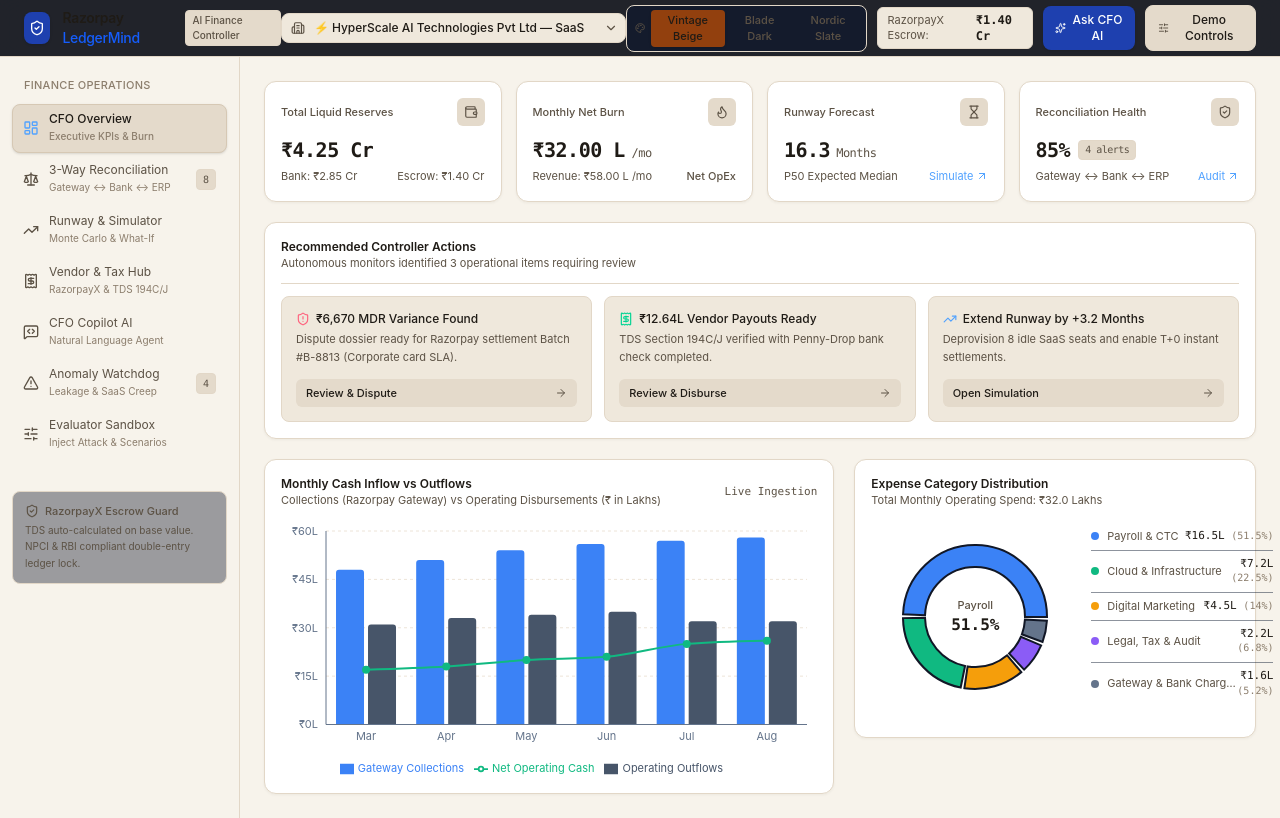
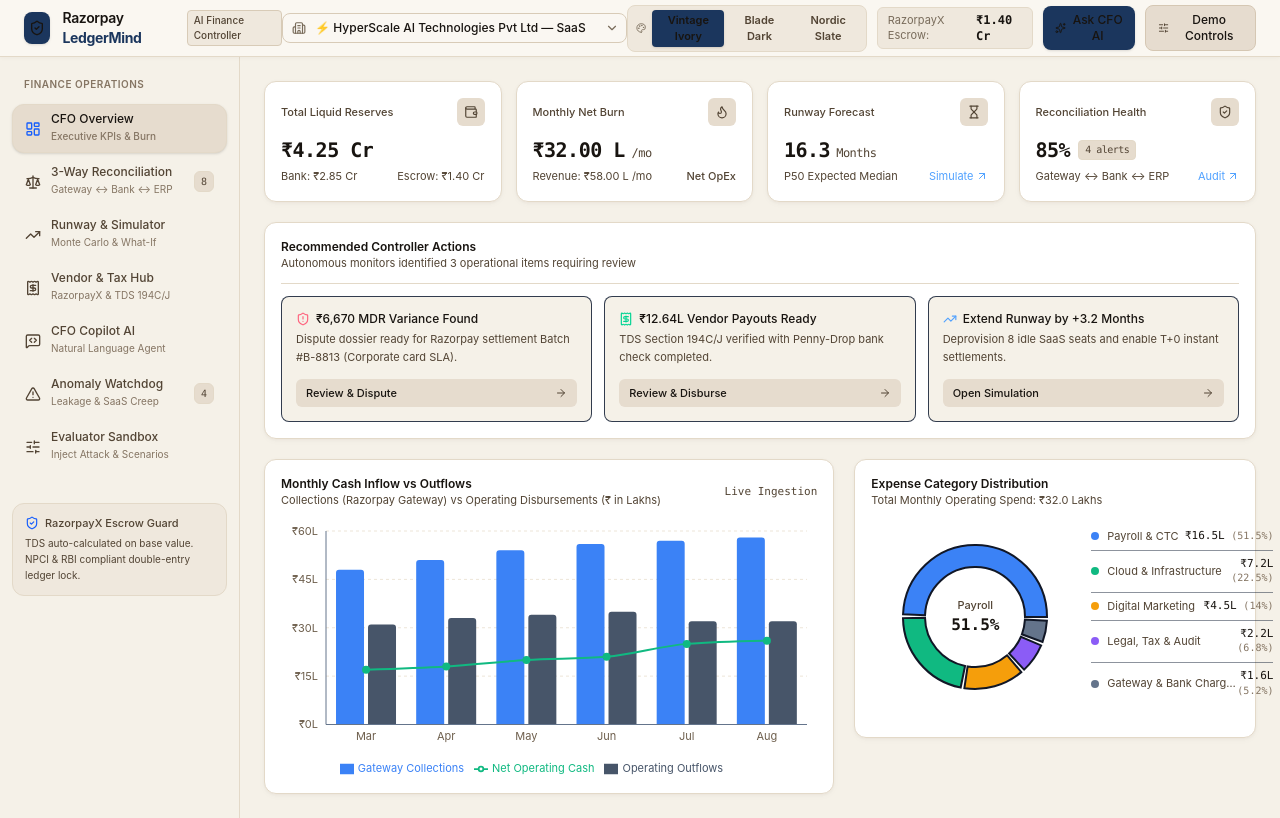
Before and after one commit to pearlsoni021/roger, a React (Vite) app: page / in a window 1280 px wide. Built offline with nearby package versions, Linux system fonts and the light colour scheme.

Commit message:
feat(ui): full-page luxury vintage warm beige & ivory aesthetic overhaul

```diff
--- a/src/components/layout/Navbar.tsx
+++ b/src/components/layout/Navbar.tsx
@@ -24,20 +24,34 @@ export const Navbar: React.FC<NavbarProps> = ({
   currentTheme = 'vintage',
   onSelectTheme,
 }) => {
+  const isVintage = currentTheme === 'vintage';
+
   return (
-    <header className="sticky top-0 z-40 w-full border-b border-slate-800/80 bg-[#090D16]/90 backdrop-blur-md">
+    <header className={`sticky top-0 z-40 w-full border-b backdrop-blur-md transition-colors duration-200 ${
+      isVintage
+        ? 'border-[#E3D9C8] bg-[#FAF7F2]/95 shadow-[0_1px_4px_rgba(40,30,15,0.04)]'
+        : 'border-slate-800/80 bg-[#090D16]/90'
+    }`}>
       <div className="flex h-14 items-center justify-between px-4 sm:px-6">
         {/* Left: Brand & Product Title */}
         <div className="flex items-center gap-3">
-          <div className="flex h-8 w-8 items-center justify-center rounded-lg bg-blue-600 text-white shadow-sm">
+          <div className={`flex h-8 w-8 items-center justify-center rounded-lg shadow-sm ${
+            isVintage ? 'bg-[#1B365D] text-white' : 'bg-blue-600 text-white'
+          }`}>
             <ShieldCheck className="h-4 w-4" />
           </div>
           <div>
             <div className="flex items-center gap-2">
-              <span className="text-sm font-semibold tracking-tight text-slate-100">
-                Razorpay <span className="text-blue-600 font-medium">LedgerMind</span>
+              <span className={`text-sm font-semibold tracking-tight ${
+                isVintage ? 'text-[#181410]' : 'text-slate-100'
+              }`}>
+                Razorpay <span className={isVintage ? 'text-[#1B365D] font-bold' : 'text-blue-400 font-medium'}>LedgerMind</span>
               </span>
-              <span className="rounded border border-slate-700 bg-slate-800/80 px-1.5 py-0.5 text-[10px] font-medium text-slate-300">
+              <span className={`rounded px-1.5 py-0.5 text-[10px] font-medium border ${
+                isVintage
+                  ? 'border-[#D8CBB7] bg-[#EFE8DD] text-[#524434]'
+                  : 'border-slate-700 bg-slate-800/80 text-slate-300'
+              }`}>
                 AI Finance Controller
               </span>
             </div>
@@ -56,7 +70,11 @@ export const Navbar: React.FC<NavbarProps> = ({
                 const found = companies.find(c => c.id === e.target.value);
                 if (found) onSelectCompany(found);
               }}
-              className="appearance-none cursor-pointer rounded-lg border border-slate-700/70 bg-slate-900/90 py-1.5 pl-8 pr-7 text-xs font-medium text-slate-200 hover:border-slate-600 focus:outline-none transition-colors"
+              className={`appearance-none cursor-pointer rounded-lg border py-1.5 pl-8 pr-7 text-xs font-medium focus:outline-none transition-colors ${
+                isVintage
+                  ? 'border-[#D8CBB7] bg-[#FAF7F2] text-[#181410] hover:border-[#B8A68E]'
+                  : 'border-slate-700/70 bg-slate-900/90 text-slate-200 hover:border-slate-600'
+              }`}
             >
               {companies.map((comp) => (
                 <option key={comp.id} value={comp.id}>
@@ -64,8 +82,12 @@ export const Navbar: React.FC<NavbarProps> = ({
                 </option>
               ))}
             </select>
-            <Building2 className="pointer-events-none absolute left-2.5 top-1/2 h-3.5 w-3.5 -translate-y-1/2 text-slate-400" />
-            <ChevronDown className="pointer-events-none absolute right-2 top-1/2 h-3.5 w-3.5 -translate-y-1/2 text-slate-400" />
+            <Building2 className={`pointer-events-none absolute left-2.5 top-1/2 h-3.5 w-3.5 -translate-y-1/2 ${
+              isVintage ? 'text-[#786B5A]' : 'text-slate-400'
+            }`} />
+            <ChevronDown className={`pointer-events-none absolute right-2 top-1/2 h-3.5 w-3.5 -translate-y-1/2 ${
+              isVintage ? 'text-[#786B5A]' : 'text-slate-400'
+            }`} />
           </div>
         </div>
 
@@ -73,28 +95,36 @@ export const Navbar: React.FC<NavbarProps> = ({
         <div className="flex items-center gap-2 sm:gap-2.5">
           {/* Theme Palette Switcher */}
           {onSelectTheme && (
-            <div className="hidden lg:flex items-center gap-1 rounded-lg border border-slate-800 bg-slate-900/70 p-1 text-[11px]">
-              <Palette className="h-3.5 w-3.5 text-slate-400 ml-1 mr-0.5" />
+            <div className={`hidden lg:flex items-center gap-1 rounded-lg border p-1 text-[11px] ${
+              isVintage ? 'border-[#E3D9C8] bg-[#EFE8DD]' : 'border-slate-800 bg-slate-900/70'
+            }`}>
+              <Palette className={`h-3.5 w-3.5 ml-1 mr-0.5 ${isVintage ? 'text-[#786B5A]' : 'text-slate-400'}`} />
               <button
                 onClick={() => onSelectTheme('vintage')}
-                className={`rounded px-2.5 py-0.5 font-medium transition-colors ${
-                  currentTheme === 'vintage' ? 'bg-[#92400E] text-white shadow-sm' : 'text-slate-400 hover:text-slate-200'
+                className={`rounded px-2.5 py-0.5 font-semibold transition-all ${
+                  currentTheme === 'vintage'
+                    ? 'bg-[#1B365D] text-white shadow-sm'
+                    : isVintage ? 'text-[#524434] hover:text-[#181410]' : 'text-slate-400 hover:text-slate-200'
                 }`}
               >
-                Vintage Beige
+                Vintage Ivory
               </button>
               <button
                 onClick={() => onSelectTheme('dark')}
-                className={`rounded px-2.5 py-0.5 font-medium transition-colors ${
-                  currentTheme === 'dark' ? 'bg-blue-600 text-white' : 'text-slate-400 hover:text-slate-200'
+                className={`rounded px-2.5 py-0.5 font-semibold transition-all ${
+                  currentTheme === 'dark'
+                    ? 'bg-blue-600 text-white shadow-sm'
+                    : isVintage ? 'text-[#524434] hover:text-[#181410]' : 'text-slate-400 hover:text-slate-200'
                 }`}
               >
                 Blade Dark
               </button>
               <button
                 onClick={() => onSelectTheme('slate')}
-                className={`rounded px-2.5 py-0.5 font-medium transition-colors ${
-                  currentTheme === 'slate' ? 'bg-emerald-600 text-white' : 'text-slate-400 hover:text-slate-200'
+                className={`rounded px-2.5 py-0.5 font-semibold transition-all ${
+                  currentTheme === 'slate'
+                    ? 'bg-emerald-600 text-white shadow-sm'
+                    : isVintage ? 'text-[#524434] hover:text-[#181410]' : 'text-slate-400 hover:text-slate-200'
                 }`}
               >
                 Nordic Slate
@@ -103,15 +133,21 @@ export const Navbar: React.FC<NavbarProps> = ({
           )}
 
           {/* RazorpayX Escrow Balance */}
-          <div className="hidden sm:flex items-center gap-2 rounded-md border border-slate-800 bg-slate-900/60 px-2.5 py-1 text-xs">
-            <span className="text-[11px] text-slate-400">RazorpayX Escrow:</span>
-            <span className="font-semibold text-slate-200 font-mono">{formatINR(selectedCompany.razorpayXBalanceINR, { compact: true })}</span>
+          <div className={`hidden sm:flex items-center gap-2 rounded-md border px-2.5 py-1 text-xs ${
+            isVintage ? 'border-[#E3D9C8] bg-[#EFE8DD]' : 'border-slate-800 bg-slate-900/60'
+          }`}>
+            <span className={`text-[11px] ${isVintage ? 'text-[#786B5A]' : 'text-slate-400'}`}>RazorpayX Escrow:</span>
+            <span className={`font-semibold font-mono ${isVintage ? 'text-[#181410]' : 'text-slate-200'}`}>
+              {formatINR(selectedCompany.razorpayXBalanceINR, { compact: true })}
+            </span>
           </div>
 
           {/* Ask CFO Copilot Button */}
           <button
             onClick={onOpenCopilot}
-            className="flex items-center gap-1.5 rounded-lg bg-blue-600 px-3 py-1.5 text-xs font-medium text-white hover:bg-blue-500 transition-colors shadow-sm"
+            className={`flex items-center gap-1.5 rounded-lg px-3 py-1.5 text-xs font-medium text-white shadow-sm transition-colors ${
+              isVintage ? 'bg-[#1B365D] hover:bg-[#142A4A]' : 'bg-blue-600 hover:bg-blue-500'
+            }`}
           >
             <Sparkles className="h-3.5 w-3.5" />
             <span>Ask CFO AI</span>
@@ -120,9 +156,13 @@ export const Navbar: React.FC<NavbarProps> = ({
           {/* Evaluator Demo Controls Button */}
           <button
             onClick={onOpenDemo}
-            className="flex items-center gap-1.5 rounded-lg border border-slate-700 bg-slate-800 px-3 py-1.5 text-xs font-medium text-slate-200 hover:bg-slate-700 hover:text-white transition-colors"
+            className={`flex items-center gap-1.5 rounded-lg border px-3 py-1.5 text-xs font-medium transition-colors ${
+              isVintage
+                ? 'border-[#D5C7B3] bg-[#E6DCCF] text-[#181410] hover:bg-[#D5C7B3]'
+                : 'border-slate-700 bg-slate-800 text-slate-200 hover:bg-slate-700 hover:text-white'
+            }`}
           >
-            <SlidersHorizontal className="h-3.5 w-3.5 text-slate-400" />
+            <SlidersHorizontal className={`h-3.5 w-3.5 ${isVintage ? 'text-[#524434]' : 'text-slate-400'}`} />
             <span className="hidden sm:inline">Demo Controls</span>
           </button>
         </div>
--- a/src/components/layout/Sidebar.tsx
+++ b/src/components/layout/Sidebar.tsx
@@ -74,8 +74,8 @@ export const Sidebar: React.FC<SidebarProps> = ({
 
   return (
     <aside className="w-60 shrink-0 border-r border-slate-800/80 bg-[#0B0F19] p-3 hidden lg:block">
-      <div className="space-y-0.5">
-        <div className="px-3 py-2 text-[11px] font-medium tracking-wide text-slate-500 uppercase">
+      <div className="space-y-1">
+        <div className="px-3 py-2 text-[10px] font-semibold tracking-wider text-slate-500 uppercase">
           Finance Operations
         </div>
 
@@ -86,16 +86,16 @@ export const Sidebar: React.FC<SidebarProps> = ({
             <button
               key={item.id}
               onClick={() => onSelectTab(item.id)}
-              className={`group flex w-full items-center justify-between rounded-lg px-2.5 py-2 text-left transition-colors ${
+              className={`group flex w-full items-center justify-between rounded-xl px-3 py-2 text-left transition-all ${
                 isActive
                   ? 'bg-slate-800/80 text-white font-medium border border-slate-700/80 shadow-sm'
                   : 'text-slate-400 hover:bg-slate-900/60 hover:text-slate-200 border border-transparent'
               }`}
             >
               <div className="flex items-center gap-2.5">
-                <Icon className={`h-4 w-4 ${isActive ? 'text-blue-400' : 'text-slate-400 group-hover:text-slate-300'}`} />
+                <Icon className={`h-4 w-4 shrink-0 ${isActive ? 'text-blue-600' : 'text-slate-400 group-hover:text-slate-300'}`} />
                 <div>
-                  <div className="text-xs leading-none">
+                  <div className="text-xs leading-none font-medium">
                     {item.label}
                   </div>
                   <div className="text-[10px] text-slate-500 mt-1">
@@ -105,7 +105,7 @@ export const Sidebar: React.FC<SidebarProps> = ({
               </div>
 
               {item.badge && (
-                <span className="rounded bg-slate-800 px-1.5 py-0.5 text-[10px] font-mono text-slate-300 border border-slate-700">
+                <span className="rounded-md bg-slate-800 px-1.5 py-0.5 text-[10px] font-mono text-slate-300 border border-slate-700">
                   {item.badge}
                 </span>
               )}
@@ -115,9 +115,9 @@ export const Sidebar: React.FC<SidebarProps> = ({
       </div>
 
       {/* Subtle RazorpayX Trust Footer */}
-      <div className="mt-8 rounded-lg border border-slate-800/80 bg-slate-900/40 p-3 text-xs">
+      <div className="mt-8 rounded-xl border border-slate-800/80 bg-slate-900/40 p-3 text-xs">
         <div className="flex items-center gap-1.5 text-slate-300 font-medium text-[11px]">
-          <ShieldCheck className="h-3.5 w-3.5 text-slate-400" />
+          <ShieldCheck className="h-3.5 w-3.5 text-blue-600" />
           <span>RazorpayX Escrow Guard</span>
         </div>
         <p className="mt-1 text-[10px] text-slate-400 leading-relaxed">
--- a/src/index.css
+++ b/src/index.css
@@ -2,31 +2,40 @@
 
 @layer base {
   :root {
-    /* Default: Vintage Light & Beige Theme */
-    --bg-main: #F7F3EB;
+    --bg-page: #F5F1E8;
+    --bg-surface: #FAF7F2;
     --bg-card: #FFFFFF;
-    --bg-card-subtle: #EFE8DC;
-    --bg-card-muted: #E6DDCF;
-    --border-color: #E2D7C7;
-    --border-subtle: #EDE4D8;
-    --border-hover: #CFC1AD;
-    --text-primary: #1F1B16;
-    --text-secondary: #5C5245;
-    --text-muted: #8C7E6D;
-
-    /* Vintage Accents */
-    --accent-blue: #1E40AF;
-    --accent-blue-hover: #1D4ED8;
-    --accent-sage: #166534;
-    --accent-terracotta: #991B1B;
-    --accent-ochre: #B45309;
-    --accent-plum: #6B21A8;
+    --bg-card-subtle: #EFE9DD;
+    --bg-card-accent: #E8E0D0;
+    --border-main: #E3D9C8;
+    --border-subtle: #EFE8DC;
+    --border-hover: #D0C3AE;
+    --text-heading: #181410;
+    --text-body: #4A3E31;
+    --text-sub: #786B5A;
+    --text-muted: #9E907E;
+    --accent-navy: #1B365D;
+    --accent-navy-hover: #142A4A;
+    --accent-gold: #9A6728;
+    --accent-gold-hover: #80541E;
+    --badge-green-bg: #EAF4EC;
+    --badge-green-text: #195229;
+    --badge-green-border: #C9E5CD;
+    --badge-red-bg: #FCECE9;
+    --badge-red-text: #992318;
+    --badge-red-border: #F7CCC5;
+    --badge-blue-bg: #EAF2FC;
+    --badge-blue-text: #1A4E8A;
+    --badge-blue-border: #C8DCF7;
+    --badge-purple-bg: #F5ECFA;
+    --badge-purple-text: #66268A;
+    --badge-purple-border: #E5CCF5;
   }
 
   body {
-    background-color: var(--bg-main);
-    color: var(--text-primary);
-    font-family: -apple-system, BlinkMacSystemFont, 'Inter', 'Segoe UI', Roboto, Helvetica, Arial, sans-serif;
+    background-color: var(--bg-page);
+    color: var(--text-heading);
+    font-family: -apple-system, BlinkMacSystemFont, 'Inter', -apple-system, 'SF Pro Display', 'Segoe UI', Roboto, sans-serif;
     margin: 0;
     padding: 0;
     min-height: 100vh;
@@ -35,209 +44,239 @@
   }
 }
 
-/* =========================================================
-   VINTAGE BEIGE THEME (Default & Active)
-   Warm parchment, crisp ivory cards, espresso text, vintage accents
-   ========================================================= */
-.theme-vintage {
-  --bg-main: #F7F3EB;
-  --bg-card: #FFFFFF;
-  --bg-card-subtle: #EFE8DC;
-  --bg-card-muted: #E6DDCF;
-  --border-color: #E2D7C7;
-  --border-subtle: #EDE4D8;
-  --border-hover: #CFC1AD;
-  --text-primary: #1F1B16;
-  --text-secondary: #5C5245;
-  --text-muted: #8C7E6D;
-  --accent-blue: #1E40AF;
-  --accent-blue-hover: #1D4ED8;
+/* =========================================================================
+   COMPREHENSIVE LUXURY VINTAGE BEIGE & WARM IVORY THEME (WHOLE PAGE OVERRIDE)
+   ========================================================================= */
+
+/* Whole page background */
+.theme-vintage,
+.theme-vintage #root,
+.theme-vintage body {
+  background-color: #F5F1E8 !important;
+  color: #181410 !important;
 }
 
+/* Main background containers */
 .theme-vintage .bg-\[\#0B0F19\],
 .theme-vintage .bg-\[\#090D16\],
-.theme-vintage .bg-\[\#050B18\] {
-  background-color: #F7F3EB !important;
-  color: #1F1B16 !important;
+.theme-vintage .bg-\[\#050B18\],
+.theme-vintage .bg-\[\#080C14\],
+.theme-vintage .bg-\[\#0D131F\],
+.theme-vintage .bg-\[\#0B1120\],
+.theme-vintage .bg-\[\#070D1C\] {
+  background-color: #F5F1E8 !important;
+  color: #181410 !important;
 }
 
+/* Luxury Cards & Panels */
 .theme-vintage .bg-\[\#111726\],
 .theme-vintage .bg-\[\#0F172A\],
-.theme-vintage .bg-\[\#0A1224\] {
+.theme-vintage .bg-\[\#0A1224\],
+.theme-vintage .bg-\[\#141C2E\] {
   background-color: #FFFFFF !important;
-  border-color: #E2D7C7 !important;
-  box-shadow: 0 1px 3px rgba(45, 35, 20, 0.05);
+  border-color: #E3D9C8 !important;
+  box-shadow: 0 2px 8px -2px rgba(50, 40, 25, 0.05), 0 1px 3px rgba(50, 40, 25, 0.03) !important;
+  color: #181410 !important;
 }
 
-.theme-vintage .bg-\[\#0D131F\],
-.theme-vintage .bg-\[\#0B1120\],
-.theme-vintage .bg-\[\#070D1C\],
+/* Sub-panels, inputs, and internal containers */
+.theme-vintage .bg-slate-900\/40,
 .theme-vintage .bg-slate-900\/60,
+.theme-vintage .bg-slate-900\/70,
 .theme-vintage .bg-slate-900\/90,
+.theme-vintage .bg-slate-900,
 .theme-vintage .bg-slate-950,
 .theme-vintage .bg-slate-950\/70 {
-  background-color: #EFE8DC !important;
-  border-color: #E2D7C7 !important;
+  background-color: #EFE8DD !important;
+  border-color: #E3D9C8 !important;
+  color: #181410 !important;
 }
 
-.theme-vintage .bg-slate-900 {
-  background-color: #EFE8DC !important;
-  border-color: #E2D7C7 !important;
-}
-
+/* Interactive buttons & pill items */
 .theme-vintage .bg-slate-800,
 .theme-vintage .bg-slate-800\/60,
 .theme-vintage .bg-slate-800\/70,
 .theme-vintage .bg-slate-800\/80,
 .theme-vintage .bg-slate-800\/90 {
-  background-color: #E4DACB !important;
-  border-color: #D6C8B4 !important;
-  color: #2D251C !important;
+  background-color: #E6DCce !important;
+  border-color: #D5C7B3 !important;
+  color: #181410 !important;
 }
 
 .theme-vintage .hover\:bg-slate-800\/40:hover,
-.theme-vintage .hover\:bg-slate-700:hover {
-  background-color: #EDE4D6 !important;
+.theme-vintage .hover\:bg-slate-700:hover,
+.theme-vintage .hover\:bg-slate-900\/60:hover {
+  background-color: #ECE1D2 !important;
 }
 
+/* Borders */
 .theme-vintage .border-slate-800,
 .theme-vintage .border-slate-800\/60,
 .theme-vintage .border-slate-800\/80,
 .theme-vintage .border-slate-700,
 .theme-vintage .border-slate-700\/60,
-.theme-vintage .border-slate-700\/70 {
-  border-color: #E2D7C7 !important;
+.theme-vintage .border-slate-700\/70,
+.theme-vintage .border-slate-700\/80,
+.theme-vintage .border-slate-900,
+.theme-vintage .border-slate-900\/60 {
+  border-color: #E3D9C8 !important;
 }
 
+.theme-vintage .divide-slate-800\/60 > :not([hidden]) ~ :not([hidden]) {
+  border-color: #EFE8DC !important;
+}
+
+/* Typography Overrides */
 .theme-vintage .text-slate-100,
 .theme-vintage .text-slate-200,
 .theme-vintage .text-white {
-  color: #1F1B16 !important;
+  color: #181410 !important;
 }
 
 .theme-vintage .text-slate-300,
 .theme-vintage .text-slate-400 {
-  color: #5C5245 !important;
+  color: #524434 !important;
 }
 
-.theme-vintage .text-slate-500 {
-  color: #8C7E6D !important;
+.theme-vintage .text-slate-500,
+.theme-vintage .text-slate-600 {
+  color: #857563 !important;
 }
 
+/* Primary Action Buttons */
+.theme-vintage .bg-blue-600 {
+  background-color: #1B365D !important;
+  color: #FFFFFF !important;
+  box-shadow: 0 2px 4px rgba(27, 54, 93, 0.15) !important;
+}
+
+.theme-vintage .bg-blue-600 .text-white,
+.theme-vintage .bg-blue-600 span,
+.theme-vintage .bg-blue-600 svg {
+  color: #FFFFFF !important;
+}
+
+.theme-vintage .bg-blue-600:hover {
+  background-color: #142A4A !important;
+}
+
+/* Form Inputs, Selects & Sliders */
 .theme-vintage input,
 .theme-vintage select {
-  background-color: #FAF6F0 !important;
-  border-color: #D6C8B4 !important;
-  color: #1F1B16 !important;
+  background-color: #FAF7F2 !important;
+  border-color: #D8CBB7 !important;
+  color: #181410 !important;
 }
 
 .theme-vintage input::placeholder {
-  color: #9C8E7E !important;
+  color: #9E907E !important;
 }
 
-.theme-vintage .bg-blue-600 {
-  background-color: #1E40AF !important;
-  color: #FFFFFF !important;
+.theme-vintage input[type="range"] {
+  accent-color: #1B365D !important;
 }
 
-.theme-vintage .bg-blue-600 .text-white {
-  color: #FFFFFF !important;
+/* Table Headers & Rows */
+.theme-vintage table thead {
+  background-color: #EFE9DD !important;
+  border-bottom: 1px solid #E3D9C8 !important;
 }
 
-.theme-vintage .hover\:bg-blue-500:hover {
-  background-color: #1D4ED8 !important;
+.theme-vintage table thead th {
+  color: #6E5F4D !important;
+  font-weight: 600 !important;
 }
 
-/* Status Chips in Vintage Theme */
+.theme-vintage table tbody tr:hover {
+  background-color: #F8F4EC !important;
+}
+
+/* Luxury Status Badges in Vintage Mode */
 .theme-vintage .bg-emerald-950\/40,
-.theme-vintage .bg-emerald-900\/50 {
-  background-color: #E2ECE5 !important;
-  border-color: #B5D4C0 !important;
-  color: #166534 !important;
+.theme-vintage .bg-emerald-900\/50,
+.theme-vintage .bg-emerald-800\/60 {
+  background-color: #EAF4EC !important;
+  border-color: #C9E5CD !important;
+  color: #195229 !important;
 }
 
 .theme-vintage .bg-rose-950\/40,
-.theme-vintage .bg-rose-900\/50 {
-  background-color: #FCE8E8 !important;
-  border-color: #F3B8B8 !important;
-  color: #991B1B !important;
+.theme-vintage .bg-rose-900\/50,
+.theme-vintage .bg-rose-800\/60 {
+  background-color: #FCECE9 !important;
+  border-color: #F7CCC5 !important;
+  color: #992318 !important;
 }
 
 .theme-vintage .bg-amber-950\/40,
-.theme-vintage .bg-amber-900\/50 {
+.theme-vintage .bg-amber-900\/50,
+.theme-vintage .bg-amber-800\/60 {
   background-color: #FEF3C7 !important;
   border-color: #FDE68A !important;
   color: #92400E !important;
 }
 
 .theme-vintage .bg-purple-950\/20,
-.theme-vintage .bg-purple-950\/40 {
-  background-color: #F3E8FF !important;
-  border-color: #E9D5FF !important;
-  color: #6B21A8 !important;
+.theme-vintage .bg-purple-950\/40,
+.theme-vintage .bg-purple-900\/50 {
+  background-color: #F5ECFA !important;
+  border-color: #E5CCF5 !important;
+  color: #66268A !important;
 }
 
-/* Recharts Tooltip Theme Overrides */
+.theme-vintage .bg-blue-950\/80,
+.theme-vintage .bg-blue-900\/60 {
+  background-color: #EAF2FC !important;
+  border-color: #C8DCF7 !important;
+  color: #1A4E8A !important;
+}
+
+/* Recharts Tooltips & Grids in Vintage Mode */
 .theme-vintage .recharts-default-tooltip {
   background-color: #FFFFFF !important;
-  border: 1px solid #E2D7C7 !important;
-  border-radius: 8px !important;
-  box-shadow: 0 4px 6px -1px rgba(0, 0, 0, 0.08) !important;
-  color: #1F1B16 !important;
+  border: 1px solid #E3D9C8 !important;
+  border-radius: 10px !important;
+  box-shadow: 0 10px 15px -3px rgba(50, 40, 25, 0.1) !important;
+  color: #181410 !important;
 }
 
 .theme-vintage .recharts-tooltip-item {
-  color: #1F1B16 !important;
+  color: #181410 !important;
 }
 
 .theme-vintage .recharts-cartesian-grid-horizontal line,
 .theme-vintage .recharts-cartesian-grid-vertical line {
-  stroke: #EDE4D8 !important;
+  stroke: #EDE5D8 !important;
 }
 
-/* =========================================================
-   BLADE DARK THEME
-   ========================================================= */
-.theme-dark {
-  --bg-main: #090D16;
-  --bg-card: #0F172A;
-  --bg-card-subtle: #0B1120;
-  --border-color: #1E293B;
-  --text-primary: #F8FAFC;
-  --text-secondary: #94A3B8;
-  --text-muted: #64748B;
+.theme-vintage .recharts-text {
+  fill: #6E5F4D !important;
 }
 
-/* =========================================================
-   NORDIC SLATE THEME
-   ========================================================= */
-.theme-slate {
-  --bg-main: #0F172A;
-  --bg-card: #1E293B;
-  --bg-card-subtle: #141E30;
-  --border-color: #334155;
-  --text-primary: #F8FAFC;
-  --text-secondary: #94A3B8;
-  --text-muted: #64748B;
+/* Modals & Dialogs in Vintage Mode */
+.theme-vintage .fixed.inset-0 {
+  background-color: rgba(30, 25, 18, 0.45) !important;
+  backdrop-filter: blur(4px) !important;
 }
 
-/* Refined enterprise scrollbar */
-::-webkit-scrollbar {
+/* Refined Vintage Scrollbar */
+.theme-vintage ::-webkit-scrollbar {
   width: 6px;
   height: 6px;
 }
-::-webkit-scrollbar-track {
-  background: transparent;
+.theme-vintage ::-webkit-scrollbar-track {
+  background: #F5F1E8;
 }
-::-webkit-scrollbar-thumb {
-  background: #D6C8B4;
+.theme-vintage ::-webkit-scrollbar-thumb {
+  background: #D8CBB7;
   border-radius: 9999px;
 }
-::-webkit-scrollbar-thumb:hover {
-  background: #B8A68E;
+.theme-vintage ::-webkit-scrollbar-thumb:hover {
+  background: #BAAB94;
 }
 
-.theme-dark ::-webkit-scrollbar-thumb,
-.theme-slate ::-webkit-scrollbar-thumb {
-  background: #1E293B;
+/* Focus styles */
+input:focus, select:focus, button:focus-visible {
+  outline: none;
+  box-shadow: 0 0 0 2px rgba(27, 54, 93, 0.25);
 }
```
